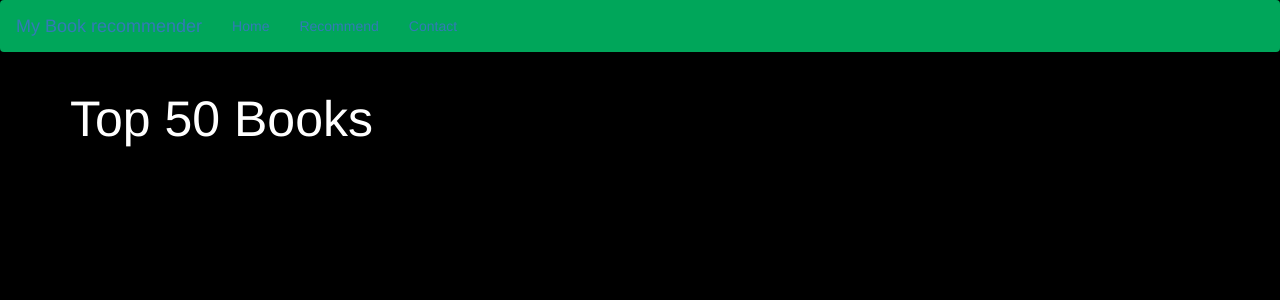
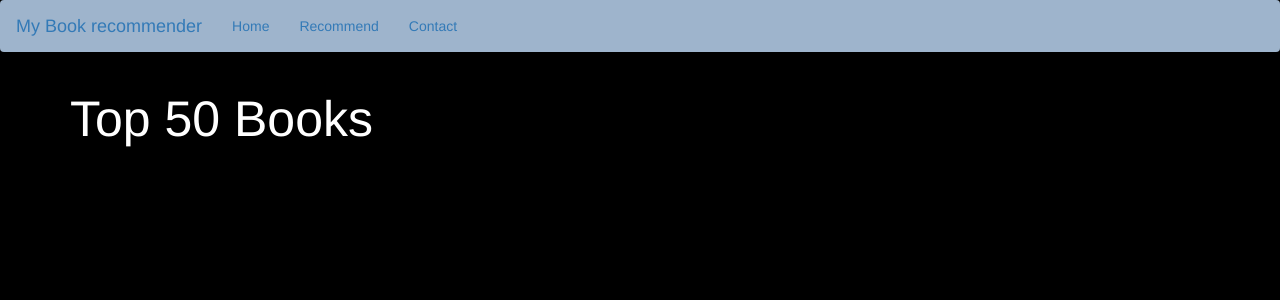
Before and after one commit to Anshul-0807/indian_startup-project, a Flask app: page / in a window 1280 px wide. Shown: the top 300 px of the page. Run offline with Flask 3, Linux system fonts and the light colour scheme; parts of the project's set-up code (start-up, migrations or seed data) failed here and were passed over.

Commit message:
Update index.html

```diff
--- a/book-recommender-system/templates/index.html
+++ b/book-recommender-system/templates/index.html
@@ -12,8 +12,8 @@
     }
 </style>
 <body style="background-color:black">
-
-    <nav class="navbar" style="background-color:#00a65a">
+<!--#00a65a-->
+    <nav class="navbar" style="background-color:#9eb4cc">
         <a class="navbar-brand">My Book recommender</a>
         <ul class="nav navbar-nav">
             <li><a href="/">Home</a></li>
```
